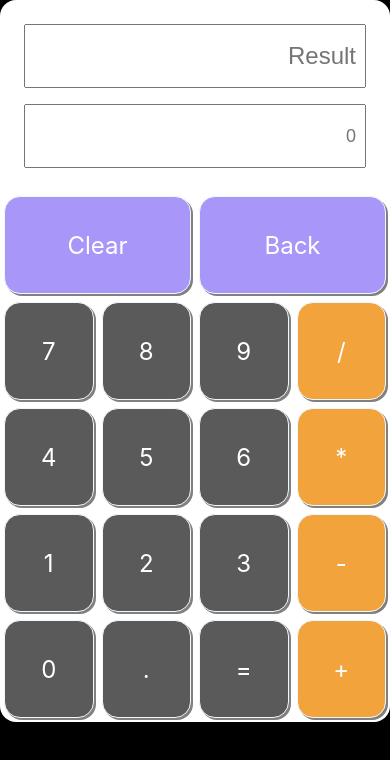
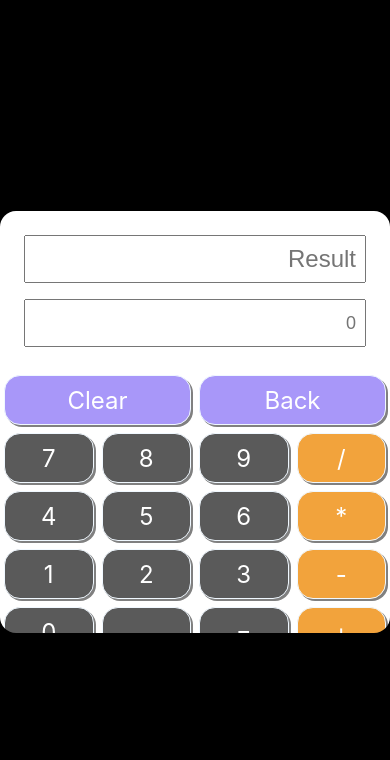
Before and after one commit to boycany/React-Calculator, a React (Create React App) app: page / in a window 390 px wide. Shown: the top 760 px of the page. Built offline with nearby package versions, Linux system fonts and the light colour scheme.

Commit message:
mobile work fine

```diff
--- a/src/App.css
+++ b/src/App.css
@@ -1,5 +1,12 @@
 body {
   background-color: black;
+
+}
+.container{
+  display: flex;
+  align-items: center;
+  justify-content: center;
+  height: 100vh;
 }
 
 .App{
@@ -17,3 +24,17 @@ body {
 .row{
   display: flex;
 }
+
+@media screen and (max-width: 576px){
+
+  .calc-wrapper{
+    overflow-y: scroll;
+    height: 50vh;
+    width: 100vw;
+
+  }
+  .App{
+    position: absolute;
+    top: 25vh;
+  }
+}
--- a/src/App.js
+++ b/src/App.js
@@ -39,6 +39,7 @@ const App = () => {
   const buttonColor = '#f2a33c'
 
   return (
+    <div className='container'>
       <div className="App">
         <div className="calc-wrapper">
           <Input text={text} result={result}/>
@@ -72,6 +73,7 @@ const App = () => {
           </div>
         </div>
       </div>
+    </div>
   );
 }
 
--- a/src/components/Button.css
+++ b/src/components/Button.css
@@ -1,5 +1,5 @@
 .button-wrapper{
-    height: 4em;
+    height: 2em;
     display: flex;
     justify-content: center;
     align-items: center;
--- a/src/components/Input.css
+++ b/src/components/Input.css
@@ -1,10 +1,10 @@
 .input-wrapper{
-    height: 10em;
+    height: 8em;
     display: flex;
     justify-content: flex-end;
     align-items: flex-end;
     flex-direction: column;
-    padding: 16px;
+    padding: 1rem;
 }
 .result{
     flex:1;
--- a/src/index.css
+++ b/src/index.css
@@ -1,5 +1,7 @@
 body {
   margin: 0;
+  padding: 0;
+  box-sizing: border-box;
   font-family: -apple-system, BlinkMacSystemFont, 'Segoe UI', 'Roboto', 'Oxygen',
     'Ubuntu', 'Cantarell', 'Fira Sans', 'Droid Sans', 'Helvetica Neue',
     sans-serif;
```
Also changed, not shown: src/components/Input.js (+0 -7 lines). Lines whose indentation alone changed are shown as unchanged.
